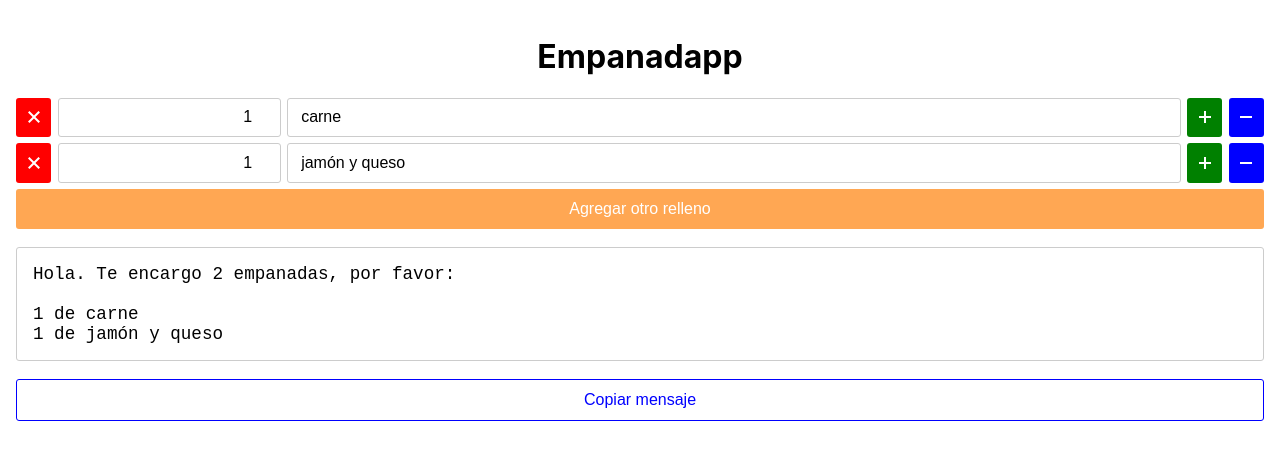
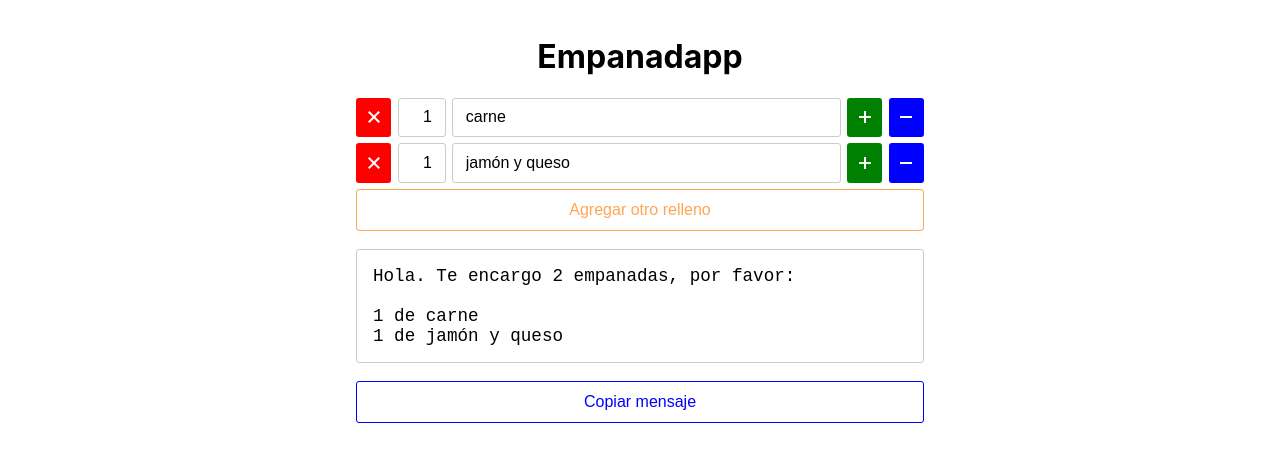
Before and after one commit to valentincostam/empanadapp, a Svelte app: page / in a window 1280 px wide. Shown: the top 462 px of the page. Built offline with nearby package versions, Linux system fonts and the light colour scheme.

Commit message:
fifth commit

```diff
--- a/src/App.svelte
+++ b/src/App.svelte
@@ -56,6 +56,8 @@
 <style>
   .main {
     padding: 1rem;
+    max-width: 600px;
+    margin: 0 auto;
   }
 
   .title {
@@ -68,8 +70,9 @@
     padding: .7rem 1.2rem;
     width: 100%;
     border: 0;
-    color: #fff;
-    background-color: #ffa753;
+    color: #ffa753;
+    border: 1px solid #ffa753;
+    background-color: #fff;
     font-size: 1rem;
     border-radius: 3px;
   }
--- a/src/OrderLine.svelte
+++ b/src/OrderLine.svelte
@@ -28,7 +28,7 @@
   .order-line {
     --gap: .4rem;
     display: grid;
-    grid-template-columns: 2.2rem 1fr 4fr 2.2rem 2.2rem;
+    grid-template-columns: 2.2rem 3rem 1fr 2.2rem 2.2rem;
     gap: var(--gap);
     margin-bottom: var(--gap);
   }
@@ -70,7 +70,14 @@
   }
 
   .quantity {
+    -moz-appearance: textfield;
     text-align: right;
+  }
+
+  .quantity::-webkit-outer-spin-button,
+  .quantity::-webkit-inner-spin-button {
+      -webkit-appearance: none;
+      margin: 0;
   }
 
   .flavor {
```
